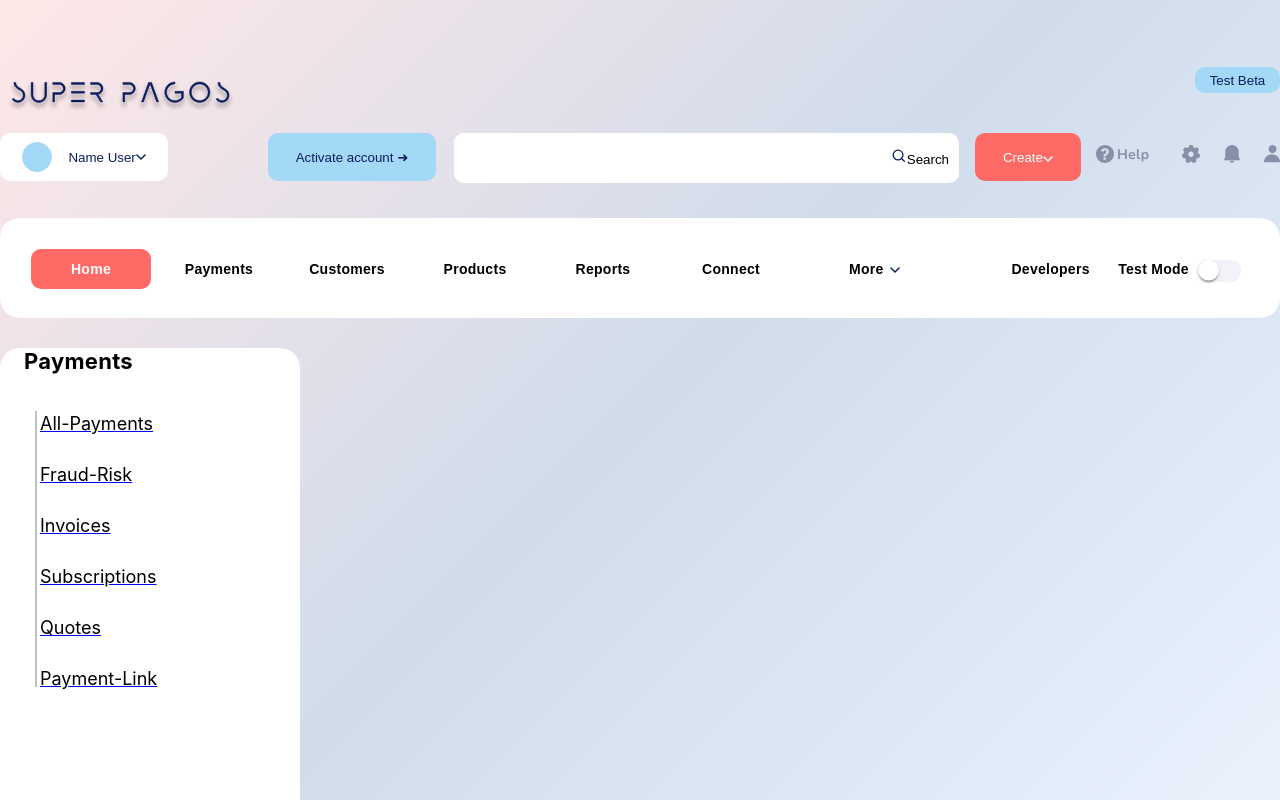
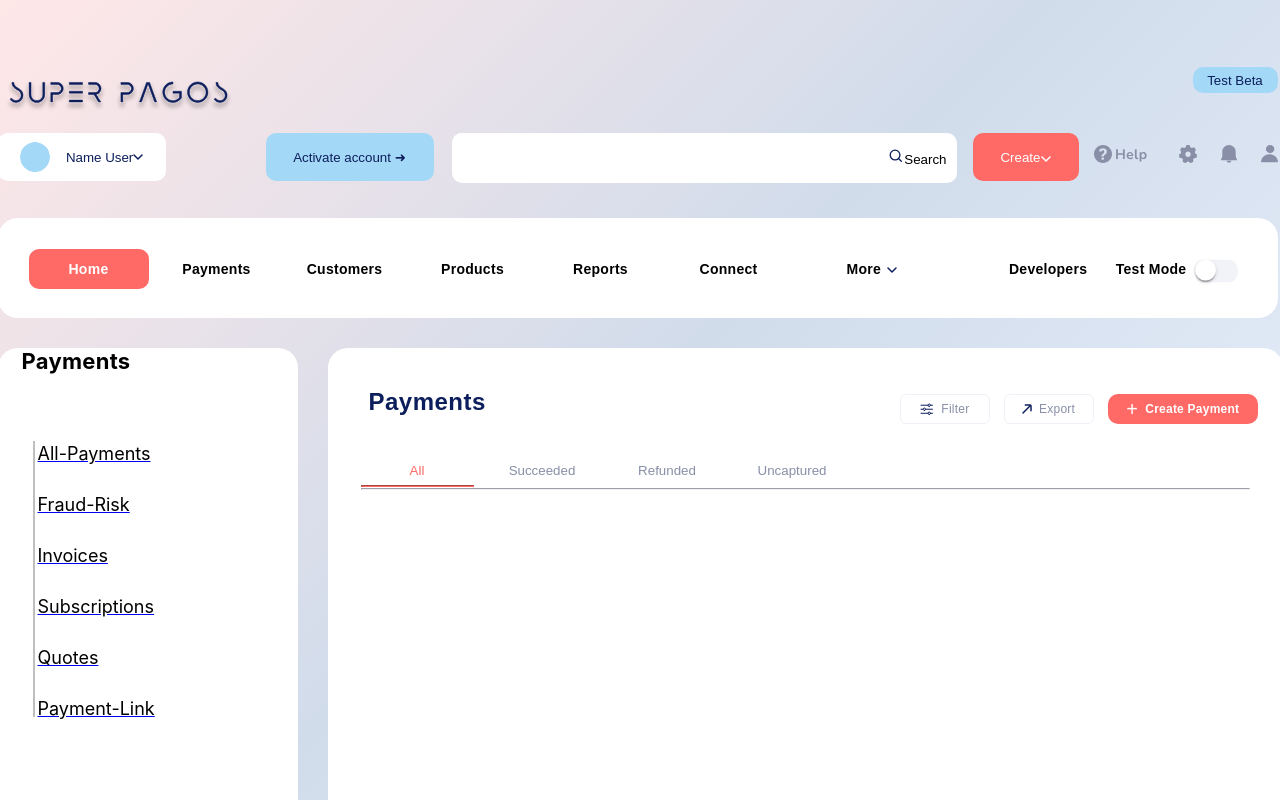
Before and after one commit to popo70023/learn-react-app, a React (Create React App) app: page /Payments in a window 1280 px wide. Shown: the top 800 px of the page. Built offline with nearby package versions, Linux system fonts and the light colour scheme.

Commit message:
feat: add payments header and button

```diff
--- a/src/components/ChartMenu/ChartMenu.scss
+++ b/src/components/ChartMenu/ChartMenu.scss
@@ -1,7 +1,7 @@
 .ChartMenu {
     position: relative;
     width: 300px;
-    height: 500px;
+    // height: 500px;
     border: 1px solid black;
     background-color: rgb(255, 255, 255);
     border-radius: 20px;
--- /dev/null
+++ b/src/components/PaymentsHeader/PaymentsHeader.scss
@@ -0,0 +1,172 @@
+.PaymentsHeader {
+    position: relative;
+    background-color: white;
+    width: 955px;
+    height: 606px;
+    border-radius: 20px;
+
+    .button-hr {
+        position: relative;
+        margin-top: -8px;
+        align-items: center;
+        width: 887px;
+        border-color: #EFF1F8;
+        z-index: 0;
+    }
+
+    .header-button {
+        position: relative;
+        display: flex;
+        margin-left: 41px;
+
+        .payments-header-title {
+            position: relative;
+            color: var(--primary-0-c-1-e-5-b-text, #0C1E5B);
+            font-family: "Nunito Sans", sans-serif;
+            font-size: 24px;
+            font-style: normal;
+            font-weight: 700;
+            line-height: normal;
+            letter-spacing: 0.48px;
+            margin-top: 40px;
+            margin-right: 400px;
+
+        }
+
+        .horizontal-menu-btn-style {
+            background: #FFF;
+            color: #888FA7;
+
+        }
+
+        .horizontal-menu-btn-active {
+            background-color: #ff6966;
+            color: white;
+        }
+
+        .button {
+            position: relative;
+            margin-top: 40px;
+            margin-left: 14px;
+            border-radius: 6px;
+            border: 1px solid #EFF1F8;
+            width: 90px;
+            height: 30px;
+            margin-top: 46px;
+
+
+            .button-display {
+                display: flex;
+                align-items: center;
+
+                .button-svg {
+                    margin: auto;
+                    position: relative;
+                    // margin-left: -40px;
+                    // margin-top: 6px;
+                }
+
+                .button-text {
+                    margin: auto;
+                    position: relative;
+                    // margin-top: -15px;
+                    margin-left: -5px;
+                    font-family: "Nunito Sans", sans-serif;
+                    font-size: 12px;
+                    font-style: normal;
+                    font-weight: 400;
+                    line-height: normal;
+                    letter-spacing: 0.24px;
+                }
+
+            }
+        }
+
+        .created-payment {
+            position: relative;
+            margin-top: 46px;
+            margin-left: 14px;
+            width: 150px;
+            height: 30px;
+            flex-shrink: 0;
+            border-radius: 10px;
+            background: var(--primary-ff-6966-primary-active, #FF6966);
+            color: #FFF;
+            display: flex;
+            border: none;
+            align-items: center;
+            &.created-payment-active {
+                background: #FFF;
+            color: #888FA7;
+            }
+            .add-text {
+                position: relative;
+                margin: auto;
+                font-size: 20px;
+            }
+
+            .created-payment-text {
+                position: relative;
+                margin: auto;
+                margin-left: -5px;
+                font-size: 12px;
+                font-style: normal;
+                font-weight: 700;
+                line-height: normal;
+                letter-spacing: 0.24px;
+            }
+        }
+
+
+    }
+
+    .payments-button-group {
+        position: relative;
+        margin-left: 27px;
+        margin-top: 22px;
+        text-align: center;
+        font-family: "Nunito Sans", sans-serif;
+        font-size: 12px;
+        font-style: normal;
+        font-weight: 400;
+        line-height: normal;
+        letter-spacing: 0.24px;
+        background-color: transparent;
+        display: flex;
+
+        .payments-button {
+            position: relative;
+            margin-left: 0px;
+            background-color: transparent;
+            border: none;
+            z-index: 1;
+
+            .payments-button-hr {
+                align-items: center;
+                width: 111px;
+
+
+            }
+
+            .button-hr-style {
+                border-color: #FF6966;
+            }
+
+            .button-hr-active {
+                border-color: transparent;
+            }
+
+        }
+
+        .payments-button-style {
+            color: var(--primary-888-fa-7-active, #888FA7);
+        }
+
+        .payments-button-active {
+            color: #FF6966;
+        }
+
+
+    }
+
+}
--- /dev/null
+++ b/src/components/PaymentsHeader/PaymentsHeader.tsx
@@ -0,0 +1,86 @@
+import { FC, useState } from 'react';
+import './PaymentsHeader.scss';
+
+interface PaymentsHeaderProps {
+  activeButton: string;
+  onButtonClick: (buttonName: string) => void;
+}
+
+const PaymentsHeader: FC<PaymentsHeaderProps> = ({ activeButton, onButtonClick }) => {
+  const [isClicked, setIsClicked] = useState(false);
+  const handleButtonClick = () => {
+    setIsClicked(!isClicked);
+  };
+
+  const [isClickedExport, setIsClickedExport] = useState(false);
+  const handleButtonClickExport = () => {
+    setIsClickedExport(!isClickedExport);
+  };
+
+  const [isClickedCreatePayment, setIsClickedCreatePayment] = useState(false);
+  const handleButtonClickCreatePayment = () => {
+    setIsClickedCreatePayment(!isClickedCreatePayment);
+  };
+
+  // const [activeButton, setActiveButton] = useState('All');
+  // const onButtonClick = (buttonName: string) => {
+  //   setActiveButton(buttonName);
+  // };
+  return (
+    <div className="PaymentsHeader" data-testid="PaymentsHeader">
+      <div className='header-button'>
+        <p className='payments-header-title'>Payments</p>
+        <button className={isClicked ? 'button horizontal-menu-btn-active' : 'button horizontal-menu-btn-style'}
+          onClick={handleButtonClick}>
+          <div className='button-display'>
+            <svg className='button-svg' xmlns="http://www.w3.org/2000/svg" width="13" height="12" viewBox="0 0 13 12" fill="none">
+              <path d="M9.22928 3.41066C9.90495 3.41066 10.4527 2.87101 10.4527 2.20533C10.4527 1.53964 9.90495 1 9.22928 1C8.5536 1 8.00586 1.53964 8.00586 2.20533C8.00586 2.87101 8.5536 3.41066 9.22928 3.41066Z" stroke="#0C1E5B" strokeMiterlimit="10" strokeLinecap="round" strokeLinejoin="round" />
+              <path d="M10.4453 2.20532H12.4865" stroke="#0C1E5B" strokeMiterlimit="10" strokeLinecap="round" strokeLinejoin="round" />
+              <path d="M1 2.20532H8.00567" stroke="#0C1E5B" strokeMiterlimit="10" strokeLinecap="round" strokeLinejoin="round" />
+              <path d="M4.41287 7.44532C5.08854 7.44532 5.63629 6.90568 5.63629 6.24C5.63629 5.57431 5.08854 5.03467 4.41287 5.03467C3.7372 5.03467 3.18945 5.57431 3.18945 6.24C3.18945 6.90568 3.7372 7.44532 4.41287 7.44532Z" stroke="#0C1E5B" strokeMiterlimit="10" strokeLinecap="round" strokeLinejoin="round" />
+              <path d="M5.63672 6.23999H12.4878" stroke="#0C1E5B" strokeMiterlimit="10" strokeLinecap="round" strokeLinejoin="round" />
+              <path d="M1 6.23999H3.19571" stroke="#0C1E5B" strokeMiterlimit="10" strokeLinecap="round" strokeLinejoin="round" />
+              <path d="M9.22928 11.4801C9.90495 11.4801 10.4527 10.9404 10.4527 10.2747C10.4527 9.60904 9.90495 9.0694 9.22928 9.0694C8.5536 9.0694 8.00586 9.60904 8.00586 10.2747C8.00586 10.9404 8.5536 11.4801 9.22928 11.4801Z" stroke="#0C1E5B" strokeMiterlimit="10" strokeLinecap="round" strokeLinejoin="round" />
+              <path d="M10.4453 10.2747H12.4865" stroke="#0C1E5B" strokeMiterlimit="10" strokeLinecap="round" strokeLinejoin="round" />
+              <path d="M1 10.2747H8.00567" stroke="#0C1E5B" strokeMiterlimit="10" strokeLinecap="round" strokeLinejoin="round" />
+            </svg>
+            <p className='button-text'>Filter</p>
+          </div>
+        </button>
+
+
+        <button className={isClickedExport ? 'button horizontal-menu-btn-active' : 'button horizontal-menu-btn-style'}
+          onClick={handleButtonClickExport}>
+          <div className='button-display'>
+            <svg className='button-svg' xmlns="http://www.w3.org/2000/svg" width="10" height="10" viewBox="0 0 10 10" fill="none">
+              <path d="M8.42857 1.57111L1 8.99968" stroke="#0C1E5B" strokeWidth="1.5" strokeLinecap="round" strokeLinejoin="round" />
+              <path d="M3.28516 1H7.99944C8.55172 1 8.99944 1.44772 8.99944 2V6.71428" stroke="#0C1E5B" strokeWidth="1.5" strokeLinecap="round" strokeLinejoin="round" />
+            </svg>
+            <p className='button-text'>Export</p>
+          </div>
+        </button>
+        <button className={isClickedCreatePayment?'created-payment created-payment-active':'created-payment '}  onClick={handleButtonClickCreatePayment}>
+          <p className='add-text'>+</p>
+          <p className='created-payment-text'>Create Payment</p>
+        </button>
+
+      </div>
+      <div className='payments-button-group'>
+        {[{ name: 'All' }, { name: 'Succeeded' }, { name: 'Refunded' }, { name: 'Uncaptured' }].map((item, index) => (
+          <div key={index}>
+          <button
+          onClick={() => { onButtonClick(item.name); }}
+          className={`payments-button  ${activeButton === item.name ? 'payments-button-active' : 'payments-button-style'} `} >
+            {item.name}
+            <hr className={`payments-button-hr  ${activeButton === item.name ? 'button-hr-style' : 'button-hr-active'} `}></hr>
+          </button>
+
+          </div>))}
+
+      </div>
+      <hr className='button-hr' />
+    </div>
+  );
+};
+
+export default PaymentsHeader;
--- a/src/index.css
+++ b/src/index.css
@@ -9,6 +9,9 @@ body {
   background-attachment: fixed;
   background-size: 100% 100%;
   background-repeat: no-repeat;
+  display: flex;
+  justify-content: center;
+  align-items: center;
 }
 
 code {
--- a/src/layout/Dashboard/Dashboard.scss
+++ b/src/layout/Dashboard/Dashboard.scss
@@ -1,7 +1,6 @@
 .Dashboard {
     position: relative;
     width: 1280px;
-    margin: 0 auto;
     .header{
         position: relative;
         margin-left: -80px;
--- a/src/layout/Payments/Payments.scss
+++ b/src/layout/Payments/Payments.scss
@@ -1 +1,8 @@
-.Payments {}
+.Payments {
+    position: relative;
+    display: flex;
+    .payments-header{
+        position: relative;
+        margin-left: 30px;
+    }
+}
--- a/src/layout/Payments/Payments.tsx
+++ b/src/layout/Payments/Payments.tsx
@@ -1,12 +1,24 @@
-import { FC } from 'react';
+import { FC, useState  } from 'react';
 import './Payments.scss';
 import ChartMenu from '../../Components/ChartMenu/ChartMenu';
+import PaymentsHeader from '../../Components/PaymentsHeader/PaymentsHeader';
 interface PaymentsProps {}
 
-const Payments: FC<PaymentsProps> = () => (
+const Payments: FC<PaymentsProps> = () => {
+  const [activeButton, setActiveButton] = useState('All');
+
+  const handleButtonClick = (buttonName: string) => {
+    setActiveButton(buttonName);
+  };
+
+ return (
   <div className="Payments" data-testid="Payments">
     <ChartMenu />
+    <div className='payments-header'>
+    <PaymentsHeader activeButton={activeButton} onButtonClick={handleButtonClick} />
+    </div>
   </div>
 );
+};
 
 export default Payments;
--- a/src/pages/PaymentsPage/PaymentsPage.scss
+++ b/src/pages/PaymentsPage/PaymentsPage.scss
@@ -1 +1,5 @@
-.PaymentsPage {}
+.PaymentsPage {
+    position: relative;
+    margin-top: 30px;
+
+}
```
Also changed, not shown: 1 other file (tests, documents, lock files or other folders).
